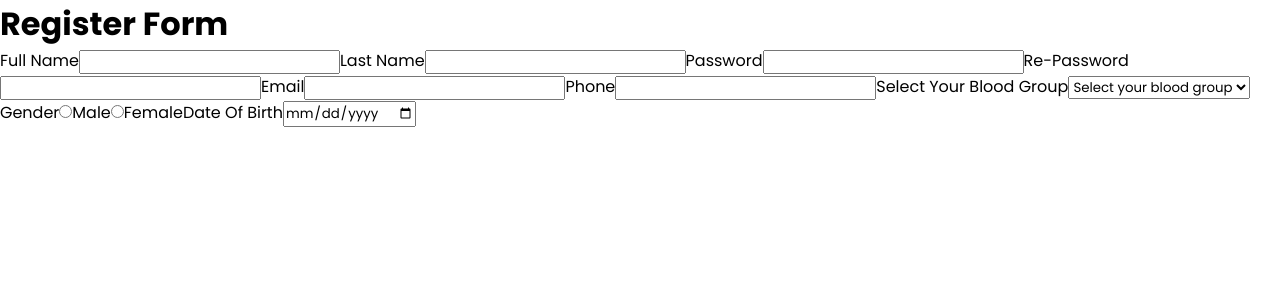
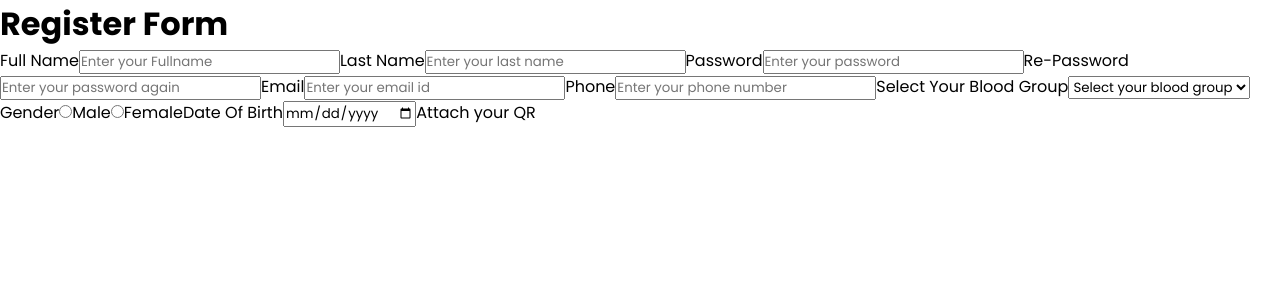
Before and after one commit to RagulKannan2005/blood-doner-locator, a React (Vite) app: page / in a window 1280 px wide. Shown: the top 300 px of the page. Built offline with nearby package versions, Linux system fonts and the light colour scheme; a web font is replaced by a local one.

Commit message:
Update Registerform.jsx

```diff
--- a/src/components/Registerform.jsx
+++ b/src/components/Registerform.jsx
@@ -8,17 +8,17 @@ const Registerform = () => {
         <form action="#">
           <div className="input-container">
             <label htmlFor="fname">Full Name</label>
-            <input type="text" id="fname" />
+            <input type="text" id="fname" placeholder="Enter your Fullname"/>
             <label htmlFor="lname">Last Name</label>
-            <input type="text" id="lname" />
+            <input type="text" id="lname" placeholder="Enter your last name"/>
             <label htmlFor="Password">Password</label>
-            <input type="password" id="Password" />
+            <input type="password" id="Password" placeholder="Enter your password"/>
             <label htmlFor="Re-Password">Re-Password</label>
-            <input type="password" id="Re-Password" />
+            <input type="password" id="Re-Password" placeholder="Enter your password again" />
             <label htmlFor="email">Email</label>
-            <input type="email" id="email" />
+            <input type="email" id="email" placeholder="Enter your email id" />
             <label htmlFor="phone">Phone</label>
-            <input type="number" id="phone" />
+            <input type="number" id="phone" placeholder="Enter your phone number"/>
             <label htmlFor="blood-group">Select Your Blood Group</label>
             <select id="blood-group" name="blood-group" defaultValue="" required>
               <option value="" disabled>
@@ -38,6 +38,8 @@ const Registerform = () => {
             <input type="radio" name="Gender" id="" />Female
             <label htmlFor="Dateofbirth">Date Of Birth</label>
             <input type="date" id="Dateofbirth" />
+            <label htmlFor="qrcode">Attach your QR</label>
+
           </div>
         </form>
       </div>
```
